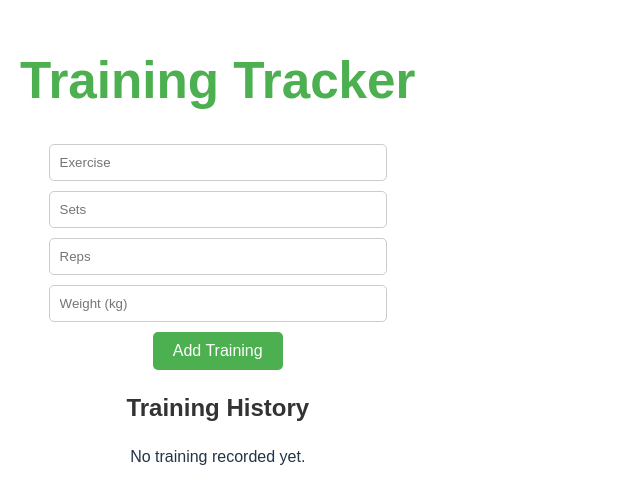
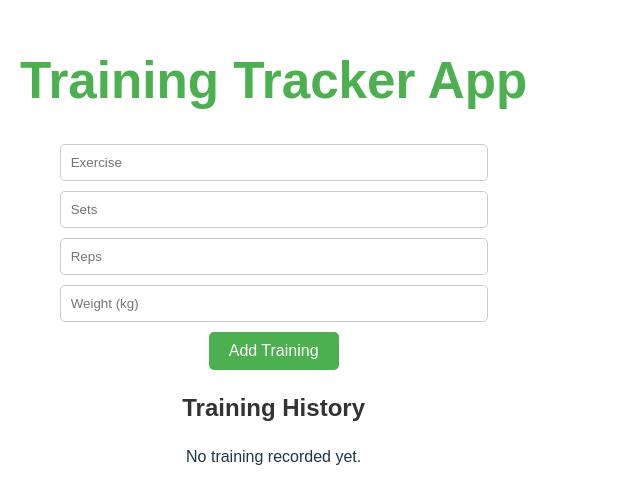
Before and after one commit to Juan17Informatico/training-app, a React (Vite) app: page / in a window 1280 px wide. Shown: the part 148-652 px from the top of the page, without its empty margins (0-640 px from the left). Built offline with nearby package versions, Linux system fonts and the light colour scheme.

Commit message:
feat - title new

```diff
--- a/src/App.jsx
+++ b/src/App.jsx
@@ -12,7 +12,7 @@ function App() {
 
   return (
     <div className="app-container">
-      <h1>Training Tracker</h1>
+      <h1>Training Tracker App</h1>
       <TrainingForm addTraining={addTraining} />
       <TrainingList trainings={trainings} />
     </div>
```
